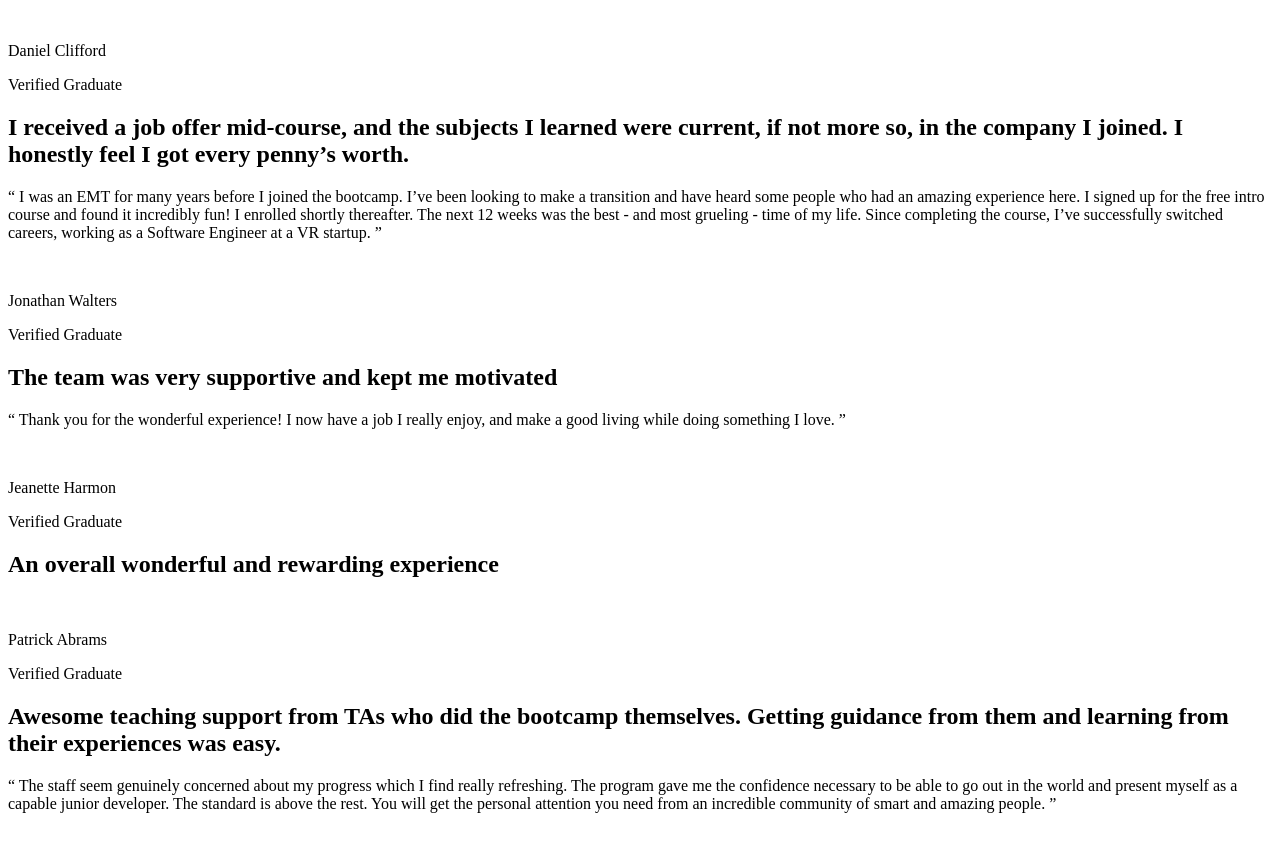
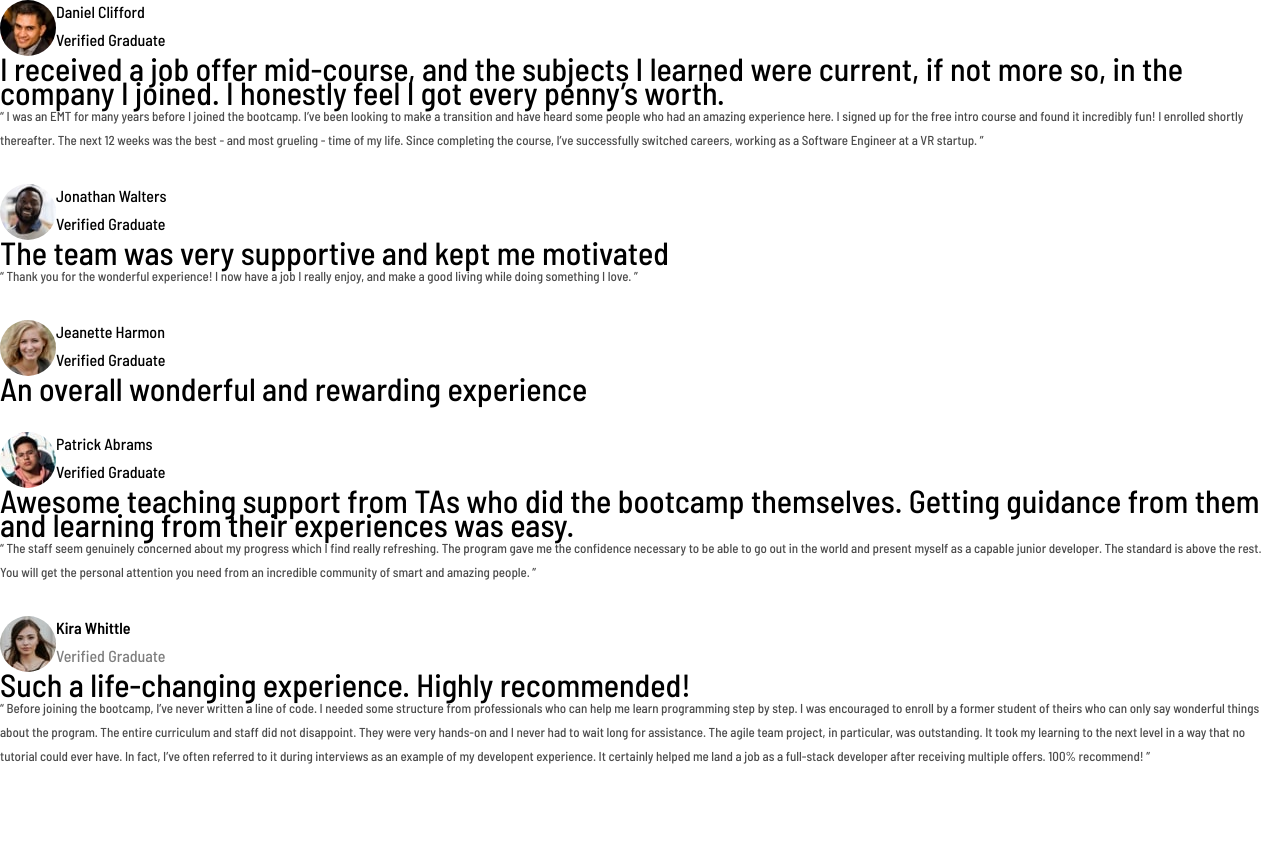
Before and after one commit to kenzotakamori/frontendmentor-testimonials, a plain HTML site: page index.html in a window 1280 px wide. Shown: the top 846 px of the page. After the commit the page ends 800 px from the top, so only its background shows below. Drawn offline with Linux system fonts and the light colour scheme.

Commit message:
style.scss baseline

```diff
--- a/index.html
+++ b/index.html
@@ -8,16 +8,12 @@
 
   <title>Frontend Mentor | [Challenge Name Here]</title>
 
-  <!-- Feel free to remove these styles or customise in your own stylesheet 👍 -->
-  <style>
-    .attribution { font-size: 11px; text-align: center; }
-    .attribution a { color: hsl(228, 45%, 44%); }
-  </style>
+  <link rel="stylesheet" href="style.css">
 </head>
 <body>
   <article id="daniel">
     <div class="info-person">
-      <img src="" alt="">
+      <img src="/images/image-daniel.jpg" alt="Daniel Picture">
       <p class="name">Daniel Clifford</p>
       <p class="status">Verified Graduate</p>
     </div>
@@ -36,7 +32,7 @@
 
   <article id="jonathan">
     <div class="info-person">
-      <img src="" alt="">
+      <img src="/images/image-jonathan.jpg" alt="Jonathan Picture">
       <p class="name">Jonathan Walters</p>
       <p class="status">Verified Graduate</p>
     </div>
@@ -51,7 +47,7 @@
 
   <article id="jeanette">
     <div class="info-person">
-      <img src="" alt="">
+      <img src="/images/image-jeanette.jpg" alt="Jeanette Picture">
       <p class="name">Jeanette Harmon</p>
       <p class="status">Verified Graduate</p>
     </div>
@@ -65,7 +61,7 @@
 
   <article id="patrick">
     <div class="info-person">
-      <img src="" alt="">
+      <img src="/images/image-patrick.jpg" alt="Patrick Picture">
       <p class="name">Patrick Abrams</p>
       <p class="status">Verified Graduate</p>
     </div>
@@ -83,9 +79,9 @@
 
   <article id="kira">
     <div class="info-person">
-      <img src="" alt="">
-      <p class="name">Kira Whittle</p>
-      <p class="status">Verified Graduate</p>
+      <img src="/images/image-kira.jpg" alt="Kira Picture">
+      <p data-id="name" class="name">Kira Whittle</p>
+      <p data-id="status" class="status">Verified Graduate</p>
     </div>
     <h2>Such a life-changing experience. Highly recommended!</h2>
     <p>
--- /dev/null
+++ b/style.scss
@@ -0,0 +1,57 @@
+@import url('https://fonts.googleapis.com/css2?family=Barlow+Semi+Condensed:wght@500;600&display=swap');
+
+$moderate-violet: hsl(263, 55%, 52%);
+$very-dark-grayish-blue: hsl(217, 19%, 35%);
+$very-dark-blackish-blue: hsl(219, 29%, 14%);
+$white: hsl(0, 0%, 100%);
+$light-gray: hsl(0, 0%, 81%);
+$light-grayish-blue: hsl(210, 46%, 95%);
+
+* {
+    margin: 0;
+    padding: 0;
+    box-sizing: border-box;
+    font-family: 'Barlow Semi Condensed', sans-serif;
+    font-weight: 500;
+    line-height: 1.5rem;
+}
+
+html {
+    display: grid;
+    place-items: center;
+}
+
+body {
+    display: grid;
+    grid-auto-flow: row;
+    font-size: 13px;
+    gap: 2rem;
+}
+
+article {
+    display: grid;
+    .info-person {
+        display: grid;
+        grid-template-columns: auto 1fr;
+        img {
+            grid-row: 1 / 3;
+            border-radius: 50%;
+        }
+        p {
+            line-height: 1.5rem;
+            font-size: 1rem;
+            &[data-id='name'] {
+                font-weight: 600;
+            }
+            &[data-id='status'] {
+                opacity: 0.5;
+            }
+        }
+    }
+    h2 {
+        font-size: 2rem;
+    }
+    & > p {
+        opacity: 0.7;
+    }
+}
```
Also changed, not shown: style.css (added), 1 other file.
